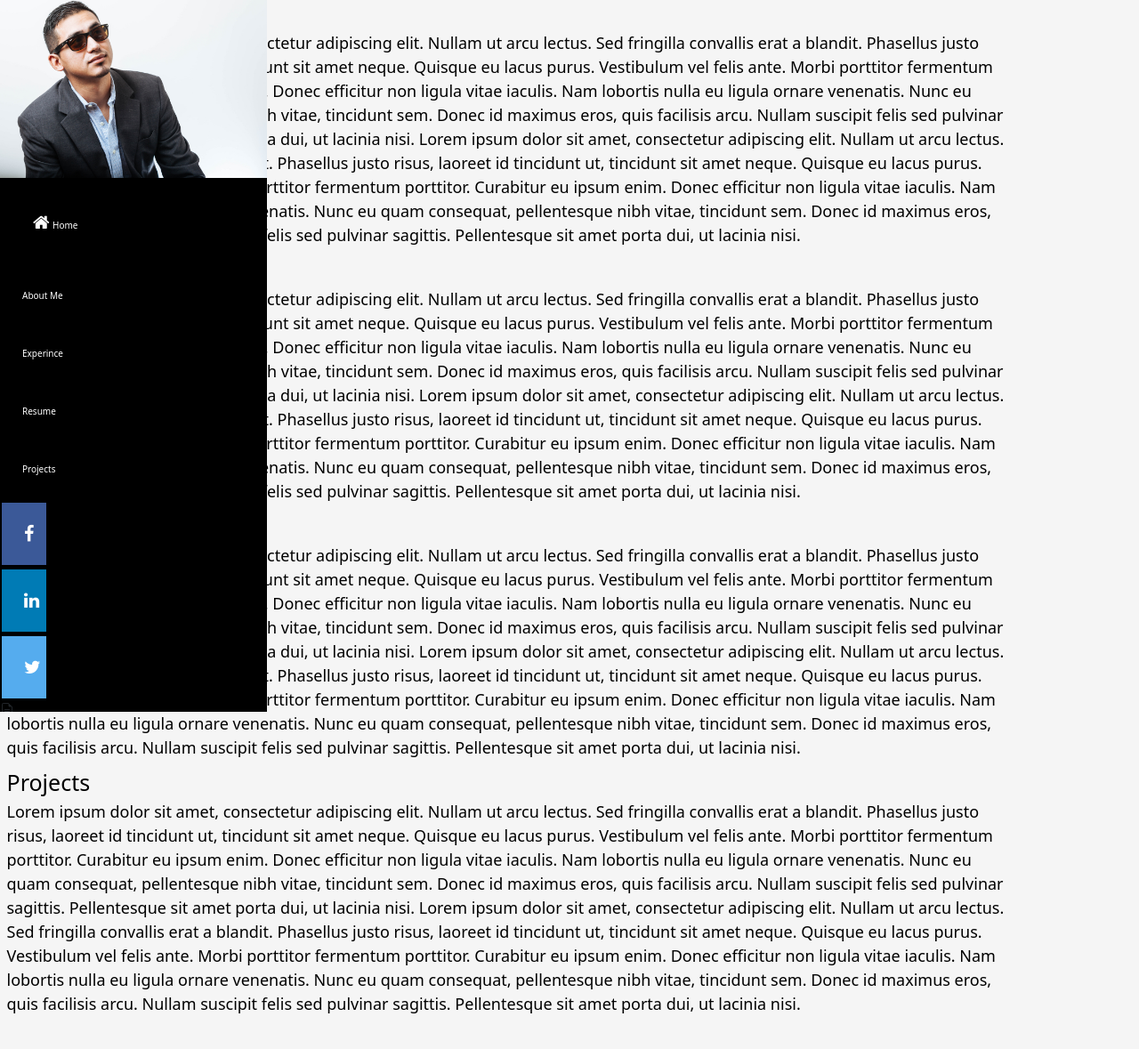
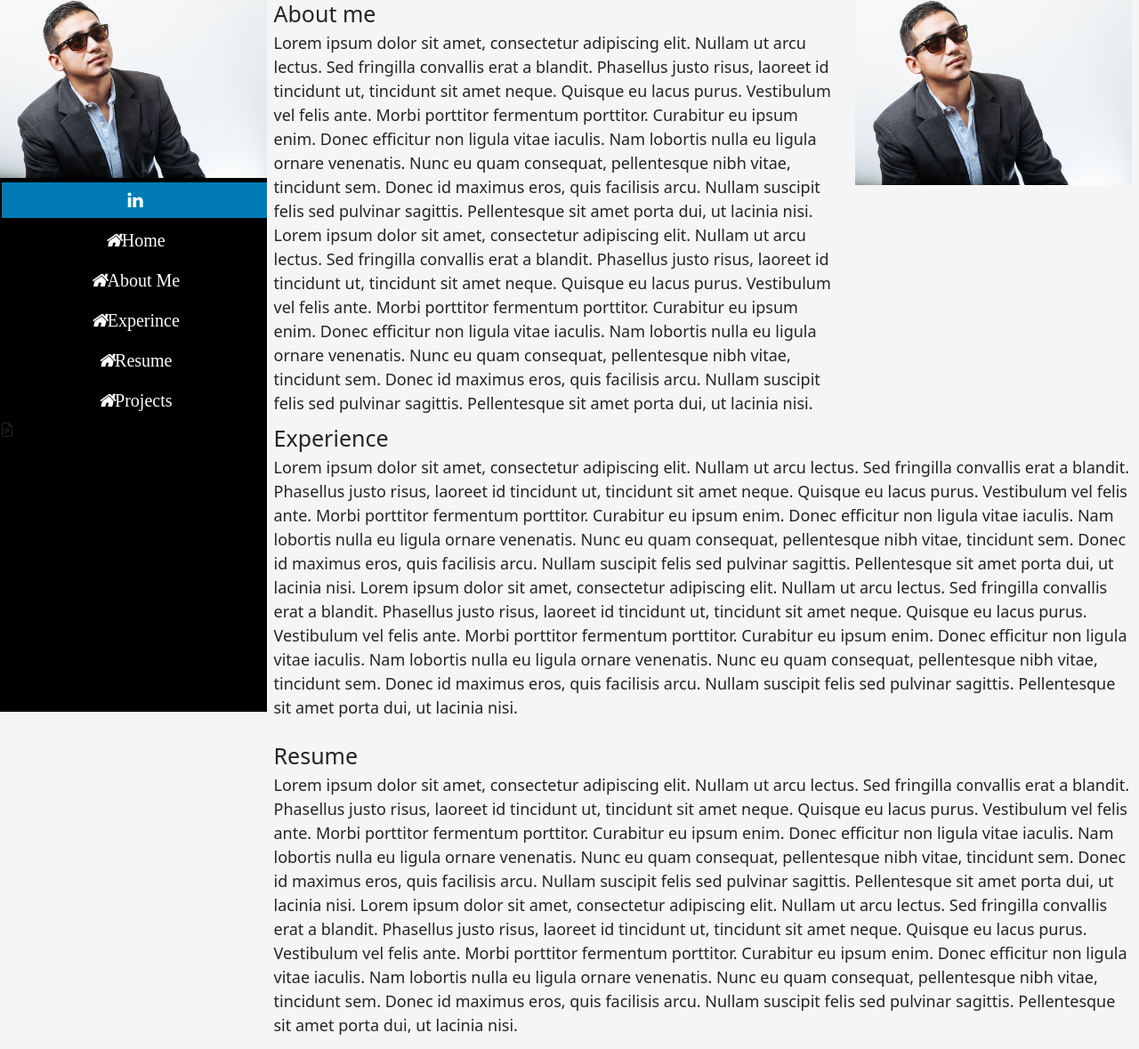
Before and after one commit to jorozco4/Homework-Portfolio, a plain HTML site: page index.html in a window 1280 px wide. Shown: the top 1179 px of the page at 89% size. Before the commit the page ends 1152 px from the top, so only its background shows below. Drawn offline with nearby package versions, Linux system fonts and the light colour scheme.

Commit message:
added rows, columns, and made adjustment to the navbar

```diff
--- a/index.html
+++ b/index.html
@@ -29,14 +29,13 @@
   <body>
     <div class="sidebar">
       <img src="./img/cool.jpg" alt="Fresh" width="300px" />
-      <a class="active" href="#home"><i class="fa fa-fw fa-home"></i>Home</a>
-      <a href="#about-me">About Me</a>
-      <a href="#experience">Experince</a>
-      <a href="#resume"><i class="bi bi-file-earmark-text"></i>Resume</a>
-      <a href="#projects">Projects</a>
-      <a href="https://www.facebook.com/" class="fa fa-facebook"></a>
       <a href="https://www.linkedin.com/" class="fa fa-linkedin"></a>
-      <a href="https://www.twitter.com/" class="fa fa-twitter"></a>
+      <a href="#home" class="fa"><i class="fa-home"></i>Home</a>
+      <a href="#about-me" class="fa"><i class="fa-home"></i>About Me</a>
+      <a href="#experience" class="fa"><i class="fa-home"></i>Experince</a>
+      <a href="#resume" class="fa"><i class="fa-home"></i>Resume</a>
+      <a href="#projects" class="fa"><i class="fa-home"></i>Projects</a>
+
       <svg
         xmlns="http://www.w3.org/2000/svg"
         width="16"
@@ -53,97 +52,126 @@
         />
       </svg>
     </div>
-  </body>
 
+    <div style="margin-left: 300px">
       <div class="container">
+        <div class="row">
+          <div class="col-8">
             <h1>About me</h1>
             <p>
-      Lorem ipsum dolor sit amet, consectetur adipiscing elit. Nullam ut arcu
-      lectus. Sed fringilla convallis erat a blandit. Phasellus justo risus,
-      laoreet id tincidunt ut, tincidunt sit amet neque. Quisque eu lacus purus.
-      Vestibulum vel felis ante. Morbi porttitor fermentum porttitor. Curabitur
-      eu ipsum enim. Donec efficitur non ligula vitae iaculis. Nam lobortis
-      nulla eu ligula ornare venenatis. Nunc eu quam consequat, pellentesque
-      nibh vitae, tincidunt sem. Donec id maximus eros, quis facilisis arcu.
-      Nullam suscipit felis sed pulvinar sagittis. Pellentesque sit amet porta
-      dui, ut lacinia nisi. Lorem ipsum dolor sit amet, consectetur adipiscing
-      elit. Nullam ut arcu lectus. Sed fringilla convallis erat a blandit.
-      Phasellus justo risus, laoreet id tincidunt ut, tincidunt sit amet neque.
+              Lorem ipsum dolor sit amet, consectetur adipiscing elit. Nullam ut
+              arcu lectus. Sed fringilla convallis erat a blandit. Phasellus
+              justo risus, laoreet id tincidunt ut, tincidunt sit amet neque.
               Quisque eu lacus purus. Vestibulum vel felis ante. Morbi porttitor
-      fermentum porttitor. Curabitur eu ipsum enim. Donec efficitur non ligula
-      vitae iaculis. Nam lobortis nulla eu ligula ornare venenatis. Nunc eu quam
-      consequat, pellentesque nibh vitae, tincidunt sem. Donec id maximus eros,
+              fermentum porttitor. Curabitur eu ipsum enim. Donec efficitur non
+              ligula vitae iaculis. Nam lobortis nulla eu ligula ornare
+              venenatis. Nunc eu quam consequat, pellentesque nibh vitae,
+              tincidunt sem. Donec id maximus eros, quis facilisis arcu. Nullam
+              suscipit felis sed pulvinar sagittis. Pellentesque sit amet porta
+              dui, ut lacinia nisi. Lorem ipsum dolor sit amet, consectetur
+              adipiscing elit. Nullam ut arcu lectus. Sed fringilla convallis
+              erat a blandit. Phasellus justo risus, laoreet id tincidunt ut,
+              tincidunt sit amet neque. Quisque eu lacus purus. Vestibulum vel
+              felis ante. Morbi porttitor fermentum porttitor. Curabitur eu
+              ipsum enim. Donec efficitur non ligula vitae iaculis. Nam lobortis
+              nulla eu ligula ornare venenatis. Nunc eu quam consequat,
+              pellentesque nibh vitae, tincidunt sem. Donec id maximus eros,
               quis facilisis arcu. Nullam suscipit felis sed pulvinar sagittis.
               Pellentesque sit amet porta dui, ut lacinia nisi.
             </p>
           </div>
-  <br />
+          <div class="col-4">
+            <img src="./img/cool.jpg" class="img-fluid" />
+          </div>
+        </div>
+      </div>
+
       <div class="container">
+        <div class="row">
+          <div class="col">
             <h1>Experience</h1>
             <p>
-      Lorem ipsum dolor sit amet, consectetur adipiscing elit. Nullam ut arcu
-      lectus. Sed fringilla convallis erat a blandit. Phasellus justo risus,
-      laoreet id tincidunt ut, tincidunt sit amet neque. Quisque eu lacus purus.
-      Vestibulum vel felis ante. Morbi porttitor fermentum porttitor. Curabitur
-      eu ipsum enim. Donec efficitur non ligula vitae iaculis. Nam lobortis
-      nulla eu ligula ornare venenatis. Nunc eu quam consequat, pellentesque
-      nibh vitae, tincidunt sem. Donec id maximus eros, quis facilisis arcu.
-      Nullam suscipit felis sed pulvinar sagittis. Pellentesque sit amet porta
-      dui, ut lacinia nisi. Lorem ipsum dolor sit amet, consectetur adipiscing
-      elit. Nullam ut arcu lectus. Sed fringilla convallis erat a blandit.
-      Phasellus justo risus, laoreet id tincidunt ut, tincidunt sit amet neque.
+              Lorem ipsum dolor sit amet, consectetur adipiscing elit. Nullam ut
+              arcu lectus. Sed fringilla convallis erat a blandit. Phasellus
+              justo risus, laoreet id tincidunt ut, tincidunt sit amet neque.
               Quisque eu lacus purus. Vestibulum vel felis ante. Morbi porttitor
-      fermentum porttitor. Curabitur eu ipsum enim. Donec efficitur non ligula
-      vitae iaculis. Nam lobortis nulla eu ligula ornare venenatis. Nunc eu quam
-      consequat, pellentesque nibh vitae, tincidunt sem. Donec id maximus eros,
+              fermentum porttitor. Curabitur eu ipsum enim. Donec efficitur non
+              ligula vitae iaculis. Nam lobortis nulla eu ligula ornare
+              venenatis. Nunc eu quam consequat, pellentesque nibh vitae,
+              tincidunt sem. Donec id maximus eros, quis facilisis arcu. Nullam
+              suscipit felis sed pulvinar sagittis. Pellentesque sit amet porta
+              dui, ut lacinia nisi. Lorem ipsum dolor sit amet, consectetur
+              adipiscing elit. Nullam ut arcu lectus. Sed fringilla convallis
+              erat a blandit. Phasellus justo risus, laoreet id tincidunt ut,
+              tincidunt sit amet neque. Quisque eu lacus purus. Vestibulum vel
+              felis ante. Morbi porttitor fermentum porttitor. Curabitur eu
+              ipsum enim. Donec efficitur non ligula vitae iaculis. Nam lobortis
+              nulla eu ligula ornare venenatis. Nunc eu quam consequat,
+              pellentesque nibh vitae, tincidunt sem. Donec id maximus eros,
               quis facilisis arcu. Nullam suscipit felis sed pulvinar sagittis.
               Pellentesque sit amet porta dui, ut lacinia nisi.
             </p>
           </div>
+        </div>
+      </div>
       <br />
       <div class="container">
+        <div class="row">
+          <div class="col">
             <h1>Resume</h1>
             <p>
-      Lorem ipsum dolor sit amet, consectetur adipiscing elit. Nullam ut arcu
-      lectus. Sed fringilla convallis erat a blandit. Phasellus justo risus,
-      laoreet id tincidunt ut, tincidunt sit amet neque. Quisque eu lacus purus.
-      Vestibulum vel felis ante. Morbi porttitor fermentum porttitor. Curabitur
-      eu ipsum enim. Donec efficitur non ligula vitae iaculis. Nam lobortis
-      nulla eu ligula ornare venenatis. Nunc eu quam consequat, pellentesque
-      nibh vitae, tincidunt sem. Donec id maximus eros, quis facilisis arcu.
-      Nullam suscipit felis sed pulvinar sagittis. Pellentesque sit amet porta
-      dui, ut lacinia nisi. Lorem ipsum dolor sit amet, consectetur adipiscing
-      elit. Nullam ut arcu lectus. Sed fringilla convallis erat a blandit.
-      Phasellus justo risus, laoreet id tincidunt ut, tincidunt sit amet neque.
+              Lorem ipsum dolor sit amet, consectetur adipiscing elit. Nullam ut
+              arcu lectus. Sed fringilla convallis erat a blandit. Phasellus
+              justo risus, laoreet id tincidunt ut, tincidunt sit amet neque.
               Quisque eu lacus purus. Vestibulum vel felis ante. Morbi porttitor
-      fermentum porttitor. Curabitur eu ipsum enim. Donec efficitur non ligula
-      vitae iaculis. Nam lobortis nulla eu ligula ornare venenatis. Nunc eu quam
-      consequat, pellentesque nibh vitae, tincidunt sem. Donec id maximus eros,
+              fermentum porttitor. Curabitur eu ipsum enim. Donec efficitur non
+              ligula vitae iaculis. Nam lobortis nulla eu ligula ornare
+              venenatis. Nunc eu quam consequat, pellentesque nibh vitae,
+              tincidunt sem. Donec id maximus eros, quis facilisis arcu. Nullam
+              suscipit felis sed pulvinar sagittis. Pellentesque sit amet porta
+              dui, ut lacinia nisi. Lorem ipsum dolor sit amet, consectetur
+              adipiscing elit. Nullam ut arcu lectus. Sed fringilla convallis
+              erat a blandit. Phasellus justo risus, laoreet id tincidunt ut,
+              tincidunt sit amet neque. Quisque eu lacus purus. Vestibulum vel
+              felis ante. Morbi porttitor fermentum porttitor. Curabitur eu
+              ipsum enim. Donec efficitur non ligula vitae iaculis. Nam lobortis
+              nulla eu ligula ornare venenatis. Nunc eu quam consequat,
+              pellentesque nibh vitae, tincidunt sem. Donec id maximus eros,
               quis facilisis arcu. Nullam suscipit felis sed pulvinar sagittis.
               Pellentesque sit amet porta dui, ut lacinia nisi.
             </p>
           </div>
+        </div>
+      </div>
       <br />
       <div class="container">
+        <div class="row">
+          <div class="col">
             <h1>Projects</h1>
             <p>
-      Lorem ipsum dolor sit amet, consectetur adipiscing elit. Nullam ut arcu
-      lectus. Sed fringilla convallis erat a blandit. Phasellus justo risus,
-      laoreet id tincidunt ut, tincidunt sit amet neque. Quisque eu lacus purus.
-      Vestibulum vel felis ante. Morbi porttitor fermentum porttitor. Curabitur
-      eu ipsum enim. Donec efficitur non ligula vitae iaculis. Nam lobortis
-      nulla eu ligula ornare venenatis. Nunc eu quam consequat, pellentesque
-      nibh vitae, tincidunt sem. Donec id maximus eros, quis facilisis arcu.
-      Nullam suscipit felis sed pulvinar sagittis. Pellentesque sit amet porta
-      dui, ut lacinia nisi. Lorem ipsum dolor sit amet, consectetur adipiscing
-      elit. Nullam ut arcu lectus. Sed fringilla convallis erat a blandit.
-      Phasellus justo risus, laoreet id tincidunt ut, tincidunt sit amet neque.
+              Lorem ipsum dolor sit amet, consectetur adipiscing elit. Nullam ut
+              arcu lectus. Sed fringilla convallis erat a blandit. Phasellus
+              justo risus, laoreet id tincidunt ut, tincidunt sit amet neque.
               Quisque eu lacus purus. Vestibulum vel felis ante. Morbi porttitor
-      fermentum porttitor. Curabitur eu ipsum enim. Donec efficitur non ligula
-      vitae iaculis. Nam lobortis nulla eu ligula ornare venenatis. Nunc eu quam
-      consequat, pellentesque nibh vitae, tincidunt sem. Donec id maximus eros,
+              fermentum porttitor. Curabitur eu ipsum enim. Donec efficitur non
+              ligula vitae iaculis. Nam lobortis nulla eu ligula ornare
+              venenatis. Nunc eu quam consequat, pellentesque nibh vitae,
+              tincidunt sem. Donec id maximus eros, quis facilisis arcu. Nullam
+              suscipit felis sed pulvinar sagittis. Pellentesque sit amet porta
+              dui, ut lacinia nisi. Lorem ipsum dolor sit amet, consectetur
+              adipiscing elit. Nullam ut arcu lectus. Sed fringilla convallis
+              erat a blandit. Phasellus justo risus, laoreet id tincidunt ut,
+              tincidunt sit amet neque. Quisque eu lacus purus. Vestibulum vel
+              felis ante. Morbi porttitor fermentum porttitor. Curabitur eu
+              ipsum enim. Donec efficitur non ligula vitae iaculis. Nam lobortis
+              nulla eu ligula ornare venenatis. Nunc eu quam consequat,
+              pellentesque nibh vitae, tincidunt sem. Donec id maximus eros,
               quis facilisis arcu. Nullam suscipit felis sed pulvinar sagittis.
               Pellentesque sit amet porta dui, ut lacinia nisi.
             </p>
           </div>
+        </div>
+      </div>
+    </div>
+  </body>
 </html>
--- a/style/style.css
+++ b/style/style.css
@@ -11,11 +11,6 @@ p {
   font-size: large;
 }
 
-.container {
-  color: black;
-  float: left;
-  justify-content: left;
-}
 /* The side navigation menu */
 .sidebar {
   margin: 0;
@@ -31,7 +26,7 @@ p {
 .sidebar a {
   display: block;
   color: white;
-  padding: 25px;
+
   text-decoration: none;
 }
 
@@ -57,8 +52,7 @@ div.content {
 .fa {
   padding: 10px;
   font-size: 20px;
-  width: 30px;
-
+  width: 100%;
   text-align: center;
   text-decoration: none;
   margin: 5px 2px;
@@ -68,40 +62,7 @@ div.content {
   opacity: 0.7;
 }
 
-.fa-facebook {
-  background: #3b5998;
-  color: white;
-}
-
-.fa-twitter {
-  background: #55acee;
-  color: white;
-}
-
 .fa-linkedin {
   background: #007bb5;
   color: white;
 }
-
-/* On screens that are less than 700px wide, make the sidebar into a topbar */
-@media screen and (max-width: 700px) {
-  .sidebar {
-    width: 100%;
-    height: auto;
-    position: relative;
-  }
-  .sidebar a {
-    float: left;
-  }
-  div.content {
-    margin-left: 0;
-  }
-}
-
-/* On screens that are less than 400px, display the bar vertically, instead of horizontally */
-@media screen and (max-width: 400px) {
-  .sidebar a {
-    text-align: center;
-    float: none;
-  }
-}
```
Lines whose indentation alone changed are shown as unchanged.
